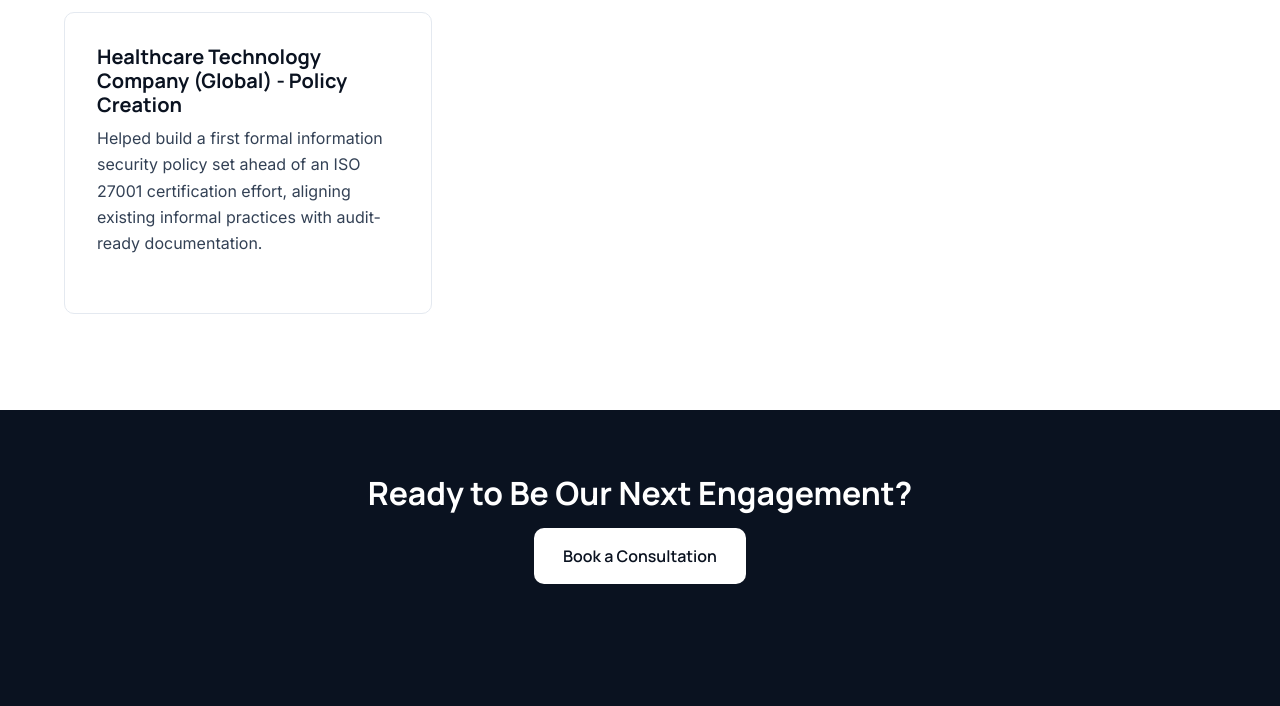
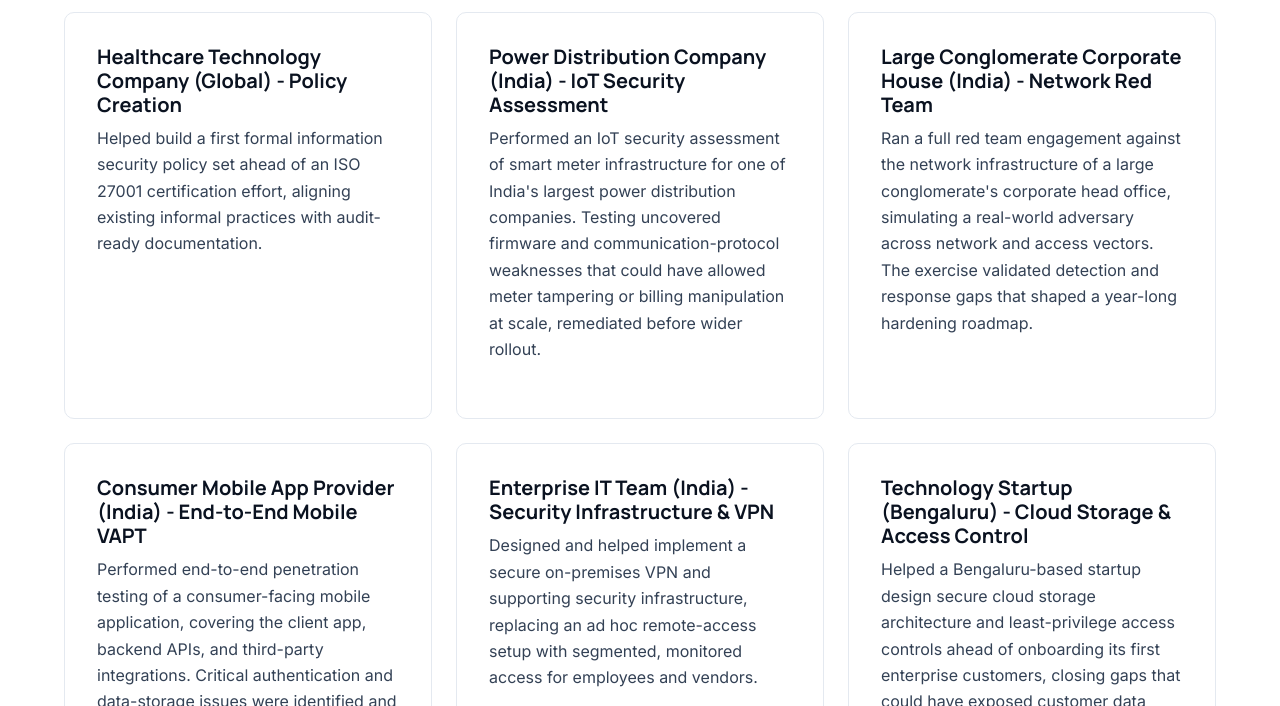
Before and after one commit to HexGuard-Security/hexguard-security.github.io, an Eleventy site: page src/client-work.njk in a window 1280 px wide. Shown: the part 1310-2016 px from the top of the page. Built offline with nearby package versions, Linux system fonts and the light colour scheme; Eleventy itself is replaced by a stand-in of ours; files that its build step writes are made by us from their sources.

Commit message:
Add five more anonymized engagement summaries to Client Work page

```diff
--- a/src/client-work.njk
+++ b/src/client-work.njk
@@ -51,6 +51,26 @@ description: HexGuard Security has delivered 31 security engagements since 2020,
         <h3>Healthcare Technology Company (Global) - Policy Creation</h3>
         <p>Helped build a first formal information security policy set ahead of an ISO 27001 certification effort, aligning existing informal practices with audit-ready documentation.</p>
       </div>
+      <div class="card">
+        <h3>Power Distribution Company (India) - IoT Security Assessment</h3>
+        <p>Performed an IoT security assessment of smart meter infrastructure for one of India's largest power distribution companies. Testing uncovered firmware and communication-protocol weaknesses that could have allowed meter tampering or billing manipulation at scale, remediated before wider rollout.</p>
+      </div>
+      <div class="card">
+        <h3>Large Conglomerate Corporate House (India) - Network Red Team</h3>
+        <p>Ran a full red team engagement against the network infrastructure of a large conglomerate's corporate head office, simulating a real-world adversary across network and access vectors. The exercise validated detection and response gaps that shaped a year-long hardening roadmap.</p>
+      </div>
+      <div class="card">
+        <h3>Consumer Mobile App Provider (India) - End-to-End Mobile VAPT</h3>
+        <p>Performed end-to-end penetration testing of a consumer-facing mobile application, covering the client app, backend APIs, and third-party integrations. Critical authentication and data-storage issues were identified and fixed ahead of a major release.</p>
+      </div>
+      <div class="card">
+        <h3>Enterprise IT Team (India) - Security Infrastructure &amp; VPN</h3>
+        <p>Designed and helped implement a secure on-premises VPN and supporting security infrastructure, replacing an ad hoc remote-access setup with segmented, monitored access for employees and vendors.</p>
+      </div>
+      <div class="card">
+        <h3>Technology Startup (Bengaluru) - Cloud Storage &amp; Access Control</h3>
+        <p>Helped a Bengaluru-based startup design secure cloud storage architecture and least-privilege access controls ahead of onboarding its first enterprise customers, closing gaps that could have exposed customer data across environments.</p>
+      </div>
     </div>
   </div>
 </section>
```
Also changed, not shown: docs/client-work/index.html.
